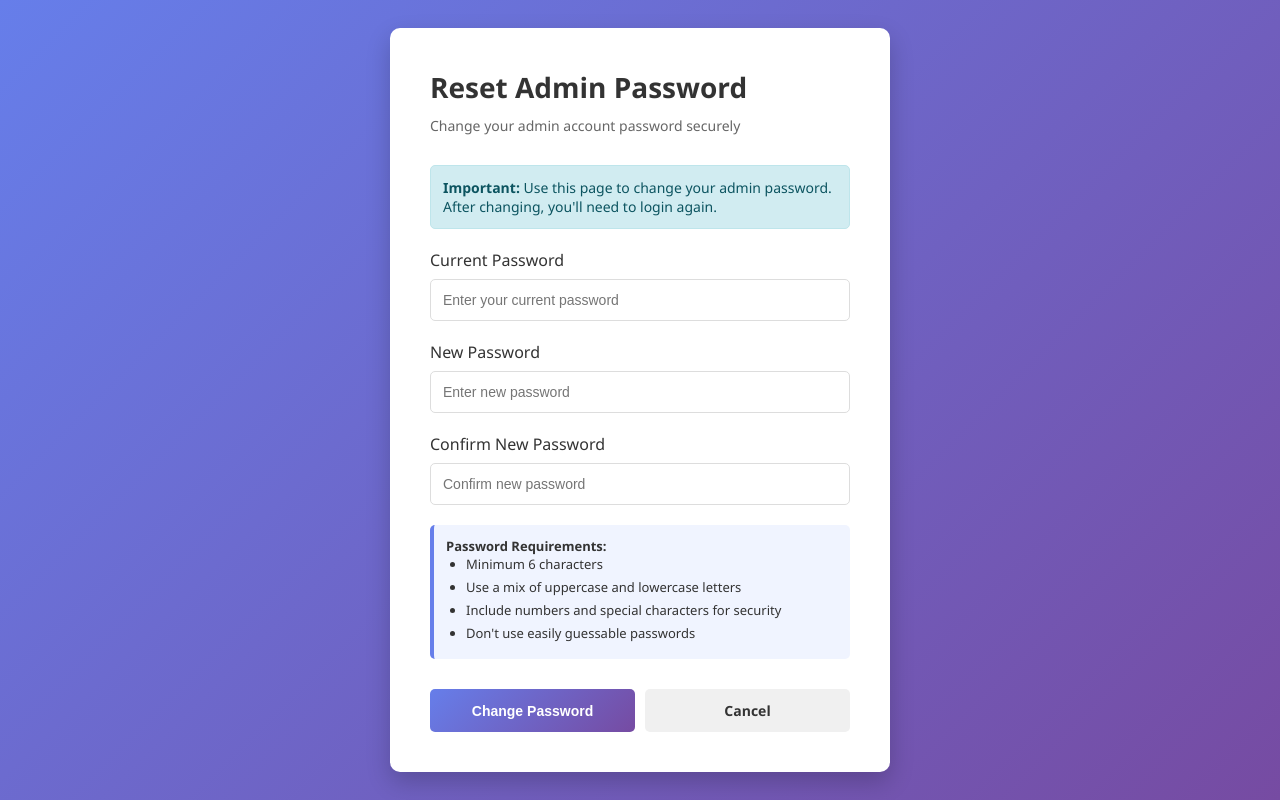
After one commit to narendra3446/Dairy-Management-System, a Flask app: template templates/admin_reset_password.html in a window 1280 px wide. The commit adds this page. Run offline with Flask 3, Linux system fonts and the light colour scheme; the template is opened without the code that fills it, so the values that code supplies are empty.

Commit message:
Add password reset feature for admin users

```diff
--- a/app_complete.py
+++ b/app_complete.py
@@ -5,7 +5,6 @@ A full-featured dairy management web application built with Flask and SQLite
 
 from flask import Flask, render_template, request, redirect, url_for, session, flash, jsonify
 from flask_sqlalchemy import SQLAlchemy
-from sqlalchemy import inspect
 from werkzeug.security import generate_password_hash, check_password_hash
 from datetime import datetime, timedelta
 from functools import wraps
@@ -81,14 +80,7 @@ class OrderItem(db.Model):
 
 # Create database tables
 with app.app_context():
-    inspector = inspect(db.engine)
-    existing_tables = inspector.get_table_names()
-    if not existing_tables:
-        print("No tables found — creating database schema...")
-        db.create_all()
-        print("Tables created successfully ✅")
-    else:
-        print("Database tables already exist — skipping create_all() ✅")
+    db.create_all()
 
 # ==================== DECORATORS ====================
 
@@ -115,9 +107,7 @@ def admin_required(f):
     return decorated_function
 
 # ==================== AUTHENTICATION ROUTES ====================
-@app.route("/")
-def home():
-    return "Render Flask App Running ✅"
+
 @app.route('/')
 def index():
     if 'user_id' in session:
@@ -397,6 +387,35 @@ def admin_reports():
                          products=products,
                          orders=orders)
 
+@app.route('/admin/reset-password', methods=['GET', 'POST'])
+@admin_required
+def admin_reset_password():
+    if request.method == 'POST':
+        old_password = request.form.get('old_password', '')
+        new_password = request.form.get('new_password', '')
+        confirm_password = request.form.get('confirm_password', '')
+
+        user = User.query.get(session['user_id'])
+
+        if not check_password_hash(user.password, old_password):
+            flash('Old password is incorrect', 'danger')
+            return redirect(url_for('admin_reset_password'))
+
+        if new_password != confirm_password:
+            flash('New passwords do not match', 'danger')
+            return redirect(url_for('admin_reset_password'))
+
+        if len(new_password) < 6:
+            flash('Password must be at least 6 characters', 'danger')
+            return redirect(url_for('admin_reset_password'))
+
+        user.password = generate_password_hash(new_password)
+        db.session.commit()
+        flash('Password changed successfully! Please login again.', 'success')
+        return redirect(url_for('logout'))
+
+    return render_template('admin_reset_password.html')
+
 # ==================== ERROR HANDLERS ====================
 
 @app.errorhandler(404)
@@ -409,6 +428,6 @@ def server_error(error):
 
 # ==================== RUN APPLICATION ====================
 
-if __name__ == "__main__":
-    port = int(os.environ.get("PORT", 10000))  # Use the port Render provides
-    app.run(host="0.0.0.0", port=port)
+if __name__ == '__main__':
+    debug = os.environ.get('ENV') != 'production'
+    app.run(debug=debug, host='0.0.0.0', port=int(os.environ.get('PORT', 5000)))
--- a/templates/admin_dashboard.html
+++ b/templates/admin_dashboard.html
@@ -3,7 +3,11 @@
 {% block title %}Admin Dashboard - Dairy Management System{% endblock %}
 
 {% block content %}
-<h1>Admin Dashboard</h1>
+<div style="display: flex; justify-content: space-between; align-items: center; margin-bottom: 2rem;">
+    <h1>Admin Dashboard</h1>
+    <!-- Add password reset link -->
+    <a href="{{ url_for('admin_reset_password') }}" style="padding: 0.5rem 1.5rem; background-color: #667eea; color: white; text-decoration: none; border-radius: 0.5rem; font-weight: 600;">Change Password</a>
+</div>
 
 <div class="grid" style="margin: 2rem 0;">
     <div class="stat-card">
--- /dev/null
+++ b/templates/admin_reset_password.html
@@ -0,0 +1,182 @@
+<!DOCTYPE html>
+<html lang="en">
+<head>
+    <meta charset="UTF-8">
+    <meta name="viewport" content="width=device-width, initial-scale=1.0">
+    <title>Reset Admin Password - Dairy Management System</title>
+    <style>
+        * {
+            margin: 0;
+            padding: 0;
+            box-sizing: border-box;
+        }
+        body {
+            font-family: 'Segoe UI', Tahoma, Geneva, Verdana, sans-serif;
+            background: linear-gradient(135deg, #667eea 0%, #764ba2 100%);
+            min-height: 100vh;
+            display: flex;
+            justify-content: center;
+            align-items: center;
+            padding: 20px;
+        }
+        .container {
+            background: white;
+            border-radius: 10px;
+            box-shadow: 0 10px 25px rgba(0, 0, 0, 0.2);
+            width: 100%;
+            max-width: 500px;
+            padding: 40px;
+        }
+        h1 {
+            color: #333;
+            margin-bottom: 10px;
+            font-size: 28px;
+        }
+        .subtitle {
+            color: #666;
+            font-size: 14px;
+            margin-bottom: 30px;
+        }
+        .form-group {
+            margin-bottom: 20px;
+        }
+        label {
+            display: block;
+            margin-bottom: 8px;
+            color: #333;
+            font-weight: 500;
+        }
+        input[type="password"] {
+            width: 100%;
+            padding: 12px;
+            border: 1px solid #ddd;
+            border-radius: 5px;
+            font-size: 14px;
+            transition: border-color 0.3s;
+        }
+        input[type="password"]:focus {
+            outline: none;
+            border-color: #667eea;
+            box-shadow: 0 0 5px rgba(102, 126, 234, 0.1);
+        }
+        .alert {
+            padding: 12px;
+            border-radius: 5px;
+            margin-bottom: 20px;
+            font-size: 14px;
+        }
+        .alert-danger {
+            background-color: #f8d7da;
+            color: #721c24;
+            border: 1px solid #f5c6cb;
+        }
+        .alert-success {
+            background-color: #d4edda;
+            color: #155724;
+            border: 1px solid #c3e6cb;
+        }
+        .alert-info {
+            background-color: #d1ecf1;
+            color: #0c5460;
+            border: 1px solid #bee5eb;
+        }
+        .password-requirements {
+            background: #f0f4ff;
+            border-left: 4px solid #667eea;
+            padding: 12px;
+            border-radius: 5px;
+            font-size: 13px;
+            color: #333;
+            margin-bottom: 20px;
+        }
+        .password-requirements li {
+            margin-left: 20px;
+            margin-bottom: 5px;
+        }
+        .button-group {
+            display: flex;
+            gap: 10px;
+            margin-top: 30px;
+        }
+        button, a.btn {
+            padding: 12px 24px;
+            border: none;
+            border-radius: 5px;
+            font-size: 14px;
+            font-weight: 600;
+            cursor: pointer;
+            transition: all 0.3s;
+            text-decoration: none;
+            display: inline-block;
+            text-align: center;
+        }
+        button[type="submit"] {
+            flex: 1;
+            background: linear-gradient(135deg, #667eea 0%, #764ba2 100%);
+            color: white;
+        }
+        button[type="submit"]:hover {
+            transform: translateY(-2px);
+            box-shadow: 0 5px 15px rgba(102, 126, 234, 0.4);
+        }
+        a.btn {
+            flex: 1;
+            background: #f0f0f0;
+            color: #333;
+        }
+        a.btn:hover {
+            background: #e0e0e0;
+        }
+    </style>
+</head>
+<body>
+    <div class="container">
+        <h1>Reset Admin Password</h1>
+        <p class="subtitle">Change your admin account password securely</p>
+
+        {% with messages = get_flashed_messages(with_categories=true) %}
+            {% if messages %}
+                {% for category, message in messages %}
+                    <div class="alert alert-{{ category }}">{{ message }}</div>
+                {% endfor %}
+            {% endif %}
+        {% endwith %}
+
+        <div class="alert alert-info">
+            <strong>Important:</strong> Use this page to change your admin password. After changing, you'll need to login again.
+        </div>
+
+        <form method="POST">
+            <div class="form-group">
+                <label for="old_password">Current Password</label>
+                <input type="password" id="old_password" name="old_password" required placeholder="Enter your current password">
+            </div>
+
+            <div class="form-group">
+                <label for="new_password">New Password</label>
+                <input type="password" id="new_password" name="new_password" required placeholder="Enter new password">
+            </div>
+
+            <div class="form-group">
+                <label for="confirm_password">Confirm New Password</label>
+                <input type="password" id="confirm_password" name="confirm_password" required placeholder="Confirm new password">
+            </div>
+
+            <div class="password-requirements">
+                <strong>Password Requirements:</strong>
+                <ul>
+                    <li>Minimum 6 characters</li>
+                    <li>Use a mix of uppercase and lowercase letters</li>
+                    <li>Include numbers and special characters for security</li>
+                    <li>Don't use easily guessable passwords</li>
+                </ul>
+            </div>
+
+            <div class="button-group">
+                <button type="submit">Change Password</button>
+                <a href="{{ url_for('admin_dashboard') }}" class="btn">Cancel</a>
+            </div>
+        </form>
+    </div>
+</body>
+</html>
--- a/templates/base.html
+++ b/templates/base.html
@@ -212,6 +212,8 @@
                     <a href="{{ url_for('admin_orders') }}">Orders</a>
                     <a href="{{ url_for('admin_users') }}">Users</a>
                     <a href="{{ url_for('admin_reports') }}">Reports</a>
+                    <!-- Add password reset link to admin navbar -->
+                    <a href="{{ url_for('admin_reset_password') }}" style="background-color: rgba(255,255,255,0.2); padding: 0.25rem 0.75rem; border-radius: 0.25rem;">Change Password</a>
                 {% else %}
                     <a href="{{ url_for('user_dashboard') }}">Dashboard</a>
                     <a href="{{ url_for('user_orders') }}">My Orders</a>
```
